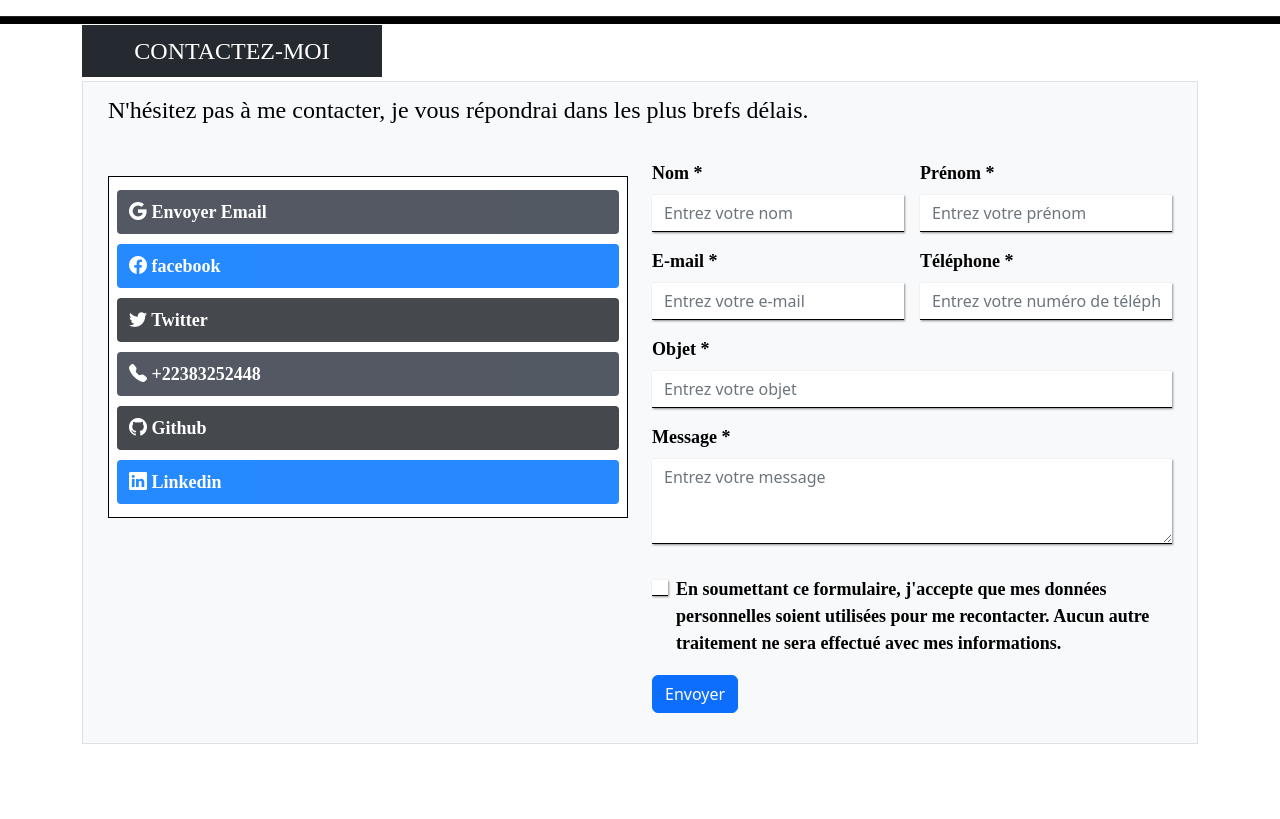
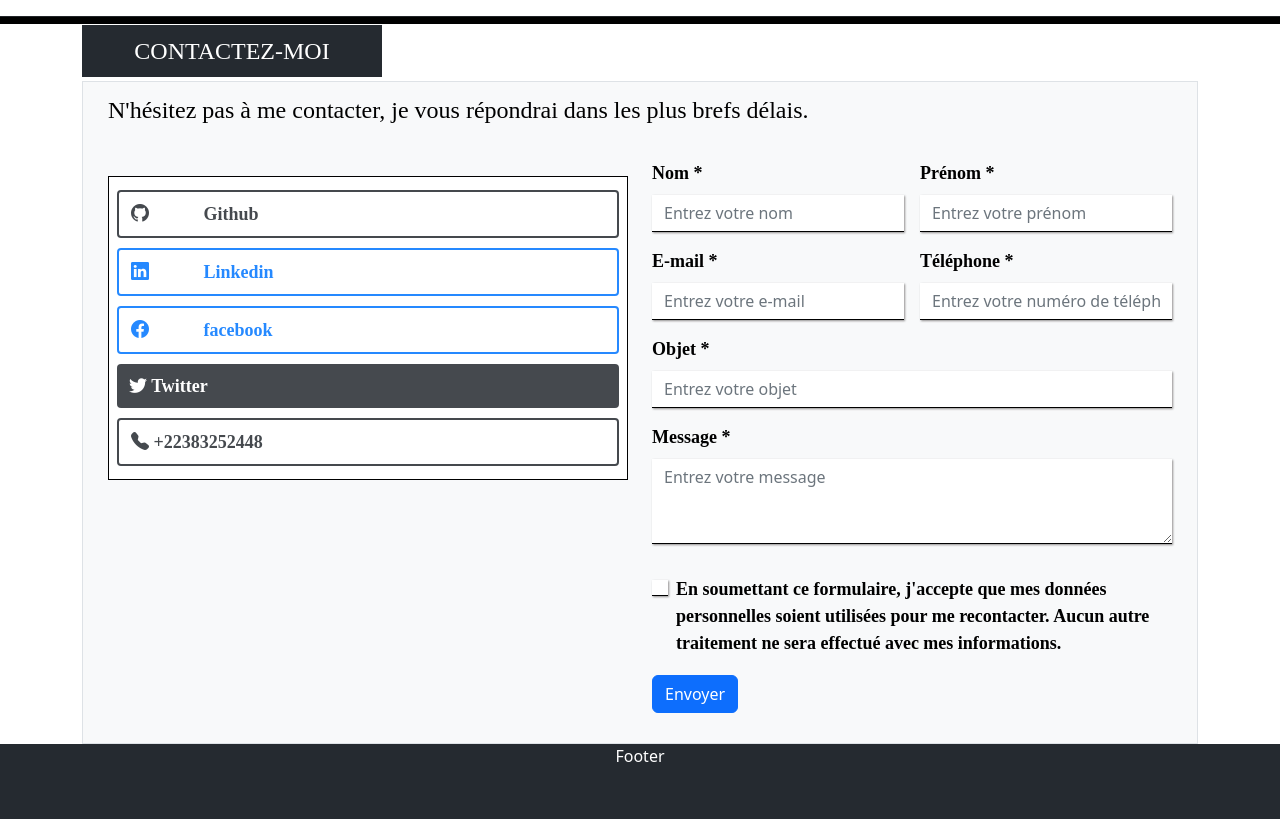
Before and after one commit to Dmchez33/MonPortfolio, a plain HTML site: page index.html in a window 1280 px wide. Shown: the part 2305-3124 px from the top of the page. Before the commit the page ends 3049 px from the top, so only its background shows below. Drawn offline with nearby package versions, Linux system fonts and the light colour scheme.

Commit message:
Sixième commit

```diff
--- a/index.css
+++ b/index.css
@@ -260,9 +260,30 @@ hr{
     background-color: white;
 }
 
+.bi-facebook{
+    color: #0075FF;
+    margin-right: 50px !important;
+}
+
+.bi-linkedin{
+    color: #0075FF;
+    margin-right: 50px !important;
+}
+
+.bi-github{
+    color: #252A30;
+    margin-right: 50px !important;
+}
+
+.github{
+    border: 2px solid #252A30 !important;
+    color: #252A30;
+    opacity: 0.2;
+}
+
 .fb {
-    background-color: #0075FF;
-    color: white;
+    border: 2px solid #0075FF !important;
+    color: #0075FF;
     opacity: 0.2;
 }
 
@@ -273,24 +294,15 @@ hr{
 
 }
 
-.google {
-    background-color: #363C48;
-    color: white;
-    opacity: 0.2;
-}
-.github{
-    background-color: #252A30;
-    color: white;
-    opacity: 0.2;
-}
+
 .linkedin{
-    background-color: #0075FF;
-    color: white;
+    border: 2px solid #0075FF !important;
+    color: #0075FF;
     opacity: 0.2;
 }
 .telephone{
-    background-color: #363C48;
-    color: white;
+    border: 2px solid #252A30 !important;
+    color: #252A30;
     opacity: 0.2;
 }
 
@@ -345,3 +357,12 @@ input, textarea{
     border-bottom: 1px  solid black !important;
     box-shadow: 1px 1px 2px #918f8f;
 }
+
+/********* PARTIE FOOTER *************/
+.footer {
+    height: 75px;
+    width: 100%;
+    background-color: #252A30;
+    color: white;
+    text-align: center;
+}
--- a/index.html
+++ b/index.html
@@ -4,6 +4,8 @@
     <meta charset="UTF-8">
     <title>Title</title>
     <link rel="stylesheet" href="index.css">
+    <!-- GOOGLE CONSOLE REFERENCEMENT -->
+    <meta name="google-site-verification" content="gqAk-_tIi_P4UxoFspzq2r5eWynPEJeOcRHqqAjY8nM" />
     <!-- Boostrap CSS Link only -->
     <link href="https://cdn.jsdelivr.net/npm/bootstrap@5.2.3/dist/css/bootstrap.min.css" rel="stylesheet"
           integrity="sha384-rbsA2VBKQhggwzxH7pPCaAqO46MgnOM80zW1RWuH61DGLwZJEdK2Kadq2F9CUG65" crossorigin="anonymous">
@@ -445,9 +447,13 @@
             <div class="row">
                 <div class="col mt-5">
                     <div class="blockprincipal p-2 ">
+                        <a href="https://github.com/Dmchez33" class="github btn1">
+                            <i class="bi bi-github"></i> Github
+                        </a>
 
-                        <a href="mailto:email@example.com" class="google btn1">
-                            <i class="bi bi-google "></i> Envoyer Email
+                        <a href="https://www.linkedin.com/in/idrissa-demb%C3%A9l%C3%A9-2a516724a/"
+                           class="linkedin btn1">
+                            <i class="bi bi-linkedin"></i> Linkedin
                         </a>
 
                         <a href="#" class="fb btn1">
@@ -460,13 +466,8 @@
                         <a href="#" class="telephone btn1">
                             <i class="bi bi-telephone-fill"></i> +22383252448
                         </a>
-                        <a href="https://github.com/Dmchez33" class="github btn1">
-                            <i class="bi bi-github"></i> Github
-                        </a>
-                        <a href="https://www.linkedin.com/in/idrissa-demb%C3%A9l%C3%A9-2a516724a/"
-                           class="linkedin btn1">
-                            <i class="bi bi-linkedin"></i> Linkedin
-                        </a>
+
+
                     </div>
                 </div>
 
@@ -549,6 +550,11 @@
     </div>
 </div>
 
+<!-- FOOTER PARTIE -->
+<div class="footer">
+    <p>Footer</p>
+</div>
+
 <script src="index.js">
 
 </script>
```
